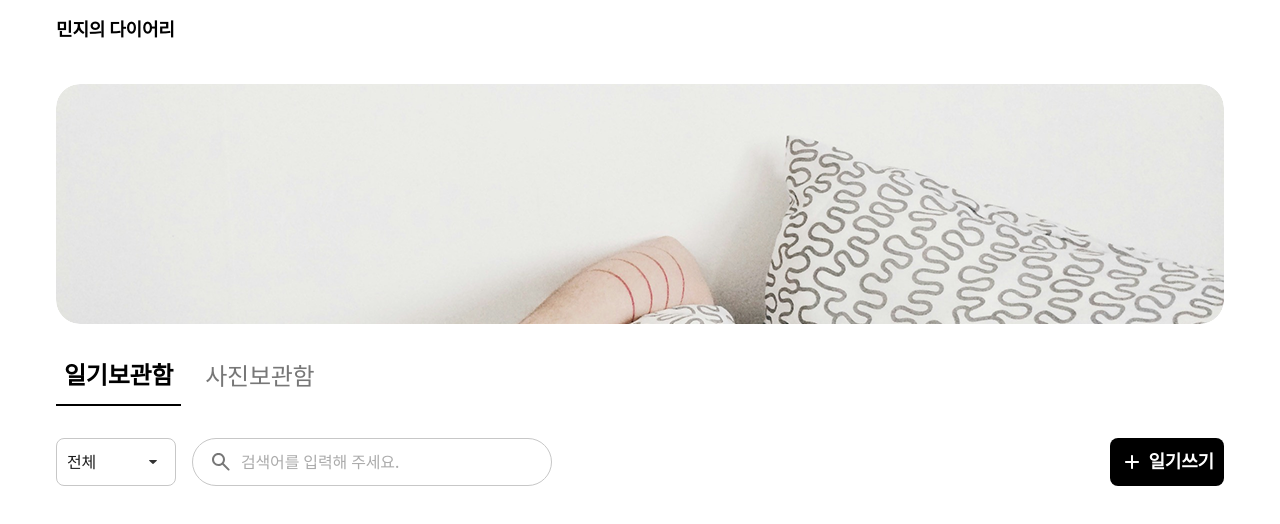
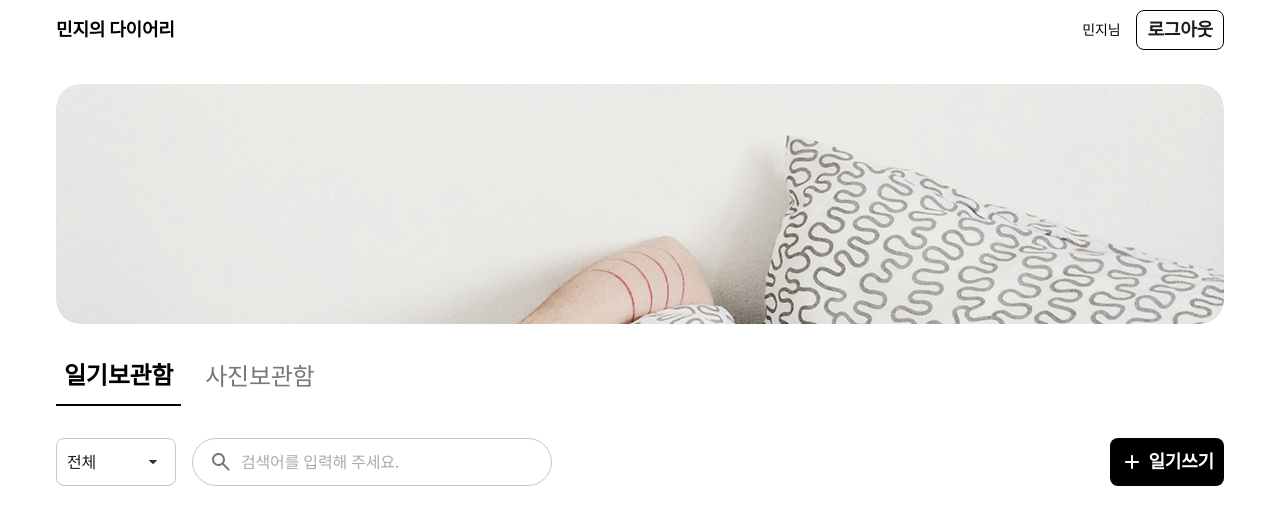
Before and after one commit to szeunkk/mind-diary, a Next.js app: page /diaries in a window 1280 px wide. Shown: the top 524 px of the page. Built offline with nearby package versions, Linux system fonts and the light colour scheme; a web font is replaced by a local one.

Commit message:
feat(layout): 헤더 인증 상태 UI 구현
- 헤더 우측에 유저이름 표시 추가
- 로그아웃 버튼 추가 (secondary variant, small size)
- Button 공통 컴포넌트 활용
- 메인페이지 톤앤매너에 맞춰 구현
- UI만 구현, 기능은 추후 구현 예정

```diff
--- a/src/commons/layout/index.tsx
+++ b/src/commons/layout/index.tsx
@@ -2,6 +2,7 @@
 
 import React from "react";
 import Image from "next/image";
+import Button from "@/commons/components/button";
 import styles from "./styles.module.css";
 import { useLinkRouting } from "./hooks/index.link.routing.hook";
 import { useArea } from "./hooks/index.area.hook";
@@ -36,7 +37,17 @@ const Layout: React.FC<LayoutProps> = ({ children }) => {
                 <p className={styles.logoText}>민지의 다이어리</p>
               </div>
             )}
-            <div className={styles.headerActions}></div>
+            <div className={styles.headerActions}>
+              <p className={styles.userName}>민지님</p>
+              <Button
+                variant="secondary"
+                size="small"
+                theme="light"
+                className={styles.logoutButton}
+              >
+                로그아웃
+              </Button>
+            </div>
           </div>
         </header>
       )}
--- a/src/commons/layout/styles.module.css
+++ b/src/commons/layout/styles.module.css
@@ -43,7 +43,19 @@
 .headerActions {
   display: flex;
   align-items: center;
-  gap: 8px;
+  gap: 16px;
+}
+
+.userName {
+  font: var(--typo-body-02-m);
+  color: var(--color-text-primary);
+  margin: 0;
+  white-space: nowrap;
+  letter-spacing: -0.14px;
+}
+
+.logoutButton {
+  width: auto;
 }
 
 /* Gap */
```
Also changed, not shown: src/commons/layout/prompts/prompt.202.ui.auth.status.txt (added).
